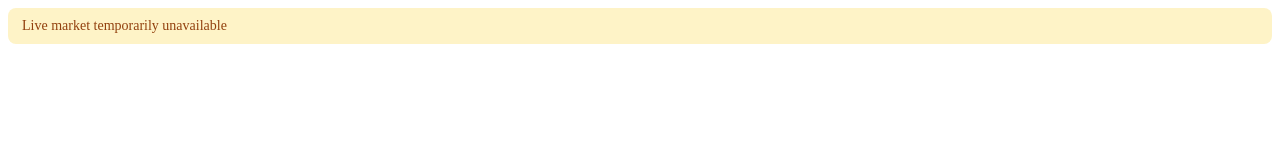
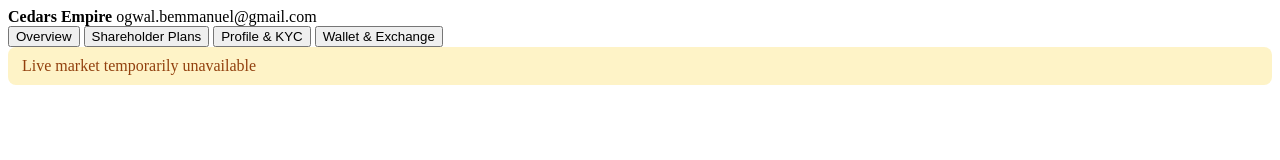
Before and after one commit to CedarsEmpire/engine, a plain HTML site: page index.html in a window 1280 px wide. Drawn offline with Linux system fonts and the light colour scheme; no server answers.

Commit message:
Update index.html

```diff
--- a/index.html
+++ b/index.html
@@ -9,14 +9,24 @@
     </style>
 </head>
 <body>
-    <!-- Your existing topbar and tabs -->
+    <!-- TOPBAR -->
+    <div class="topbar">
+        <b>Cedars Empire</b>
+        <span>ogwal.bemmanuel@gmail.com</span>
+    </div>
+
+    <!-- TABS -->
+    <div class="tabs">
+        <button onclick="showTab('overview')">Overview</button>
+        <button onclick="showTab('plans')">Shareholder Plans</button>
+        <button onclick="showTab('profile')">Profile & KYC</button>
+        <button onclick="showTab('wallet')">Wallet & Exchange</button>
+    </div>
 
     <!-- OVERVIEW TAB -->
     <div id="tab-overview">
-        <!-- Your existing content -->
-        <div id="live-market" style="background:#fef3c7;color:#92400e;padding:10px 14px;border-radius:8px;margin-bottom:14px;font-size:14px;">
-            Loading live market...
-        </div>
+        <div id="live-market" style="background:#fef3c7;color:#92400e;padding:10px 14px;border-radius:8px;margin-bottom:14px;">Loading live market...</div>
+        <!-- Your existing overview content -->
     </div>
 
     <!-- WALLET & EXCHANGE TAB -->
@@ -37,14 +47,16 @@
             <button onclick="confirmExchange()" style="width:100%;padding:12px;background:#2563eb;color:white;border:none;border-radius:8px;font-weight:bold;margin-top:8px;">Confirm Exchange</button>
             <div id="exchange-history" style="margin-top:12px;font-size:14px;"></div>
         </div>
+        <button onclick="goToWallet()" style="width:100%;padding:12px;background:#2563eb;color:white;border:none;border-radius:8px;font-weight:bold;margin-top:16px;">Exchange & Withdraw</button>
     </div>
 
     <script>
-        // Your existing tab switching function
+        // TAB SWITCHING
         function showTab(id){
-            // Your existing code
+            // Your existing tab switching code
         }
 
+        // LIVE MARKET
         async function loadMarket(){
             try{
                 const r = await fetch('https://api.coingecko.com/api/v3/simple/price?ids=bitcoin,ethereum,tether&vs_currencies=gbp');
@@ -56,6 +68,7 @@
         }
         loadMarket();
 
+        // QUICK EXCHANGE
         let lastResult = "";
         let exHistory = [];
         async function getRate(){
@@ -69,7 +82,7 @@
                 const d = await r.json();
                 const rate = d[to].gbp;
                 const got = amt / rate;
-                const {label,formatted} = formatLabel(to);
+                const label = to==='tether' ? 'USDT' : to.toUpperCase();
                 lastResult = amt+" GBP = "+got.toFixed(6)+" "+label+" (1 "+label+" = £"+rate+")";
                 el.innerText = lastResult;
             }catch(e){ el.innerText="Failed to fetch rate. Try again."; lastResult=""; }
@@ -80,10 +93,8 @@
             document.getElementById('exchange-history').innerHTML = '<b>Exchange History:</b><br>' + exHistory.map(h=>'<div style="padding:6px 0;border-bottom:1px solid #334155;">'+h+'</div>').join('');
             alert('Exchange confirmed!');
         }
-        function formatLabel(to){
-            const label = to==='tether' ? 'USDT' : to.toUpperCase();
-            return {label, formatted: label};
-        }
+
+        // EXCHANGE & WITHDRAW BUTTON
         function goToWallet(){
             document.querySelectorAll('button').forEach(b=>{ if(b.innerText.includes('Wallet')) b.click(); });
             window.scrollTo(0,0);
```
